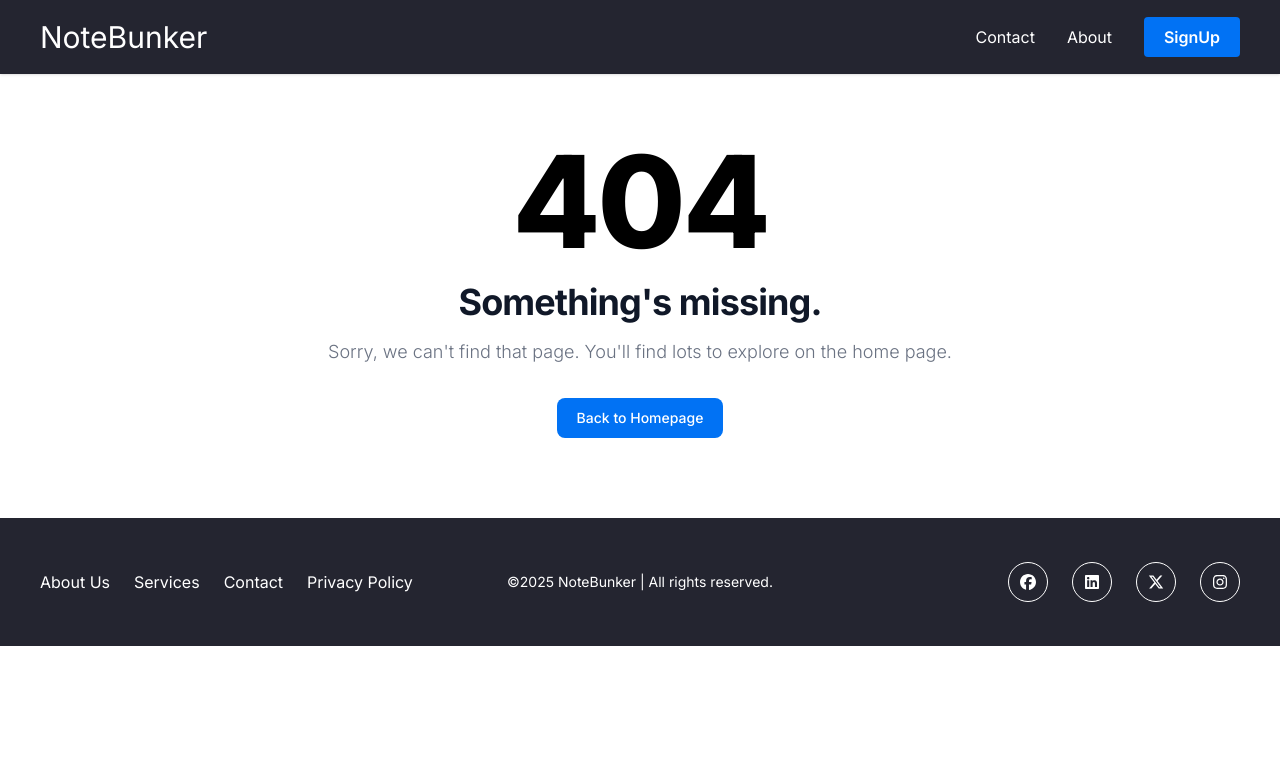
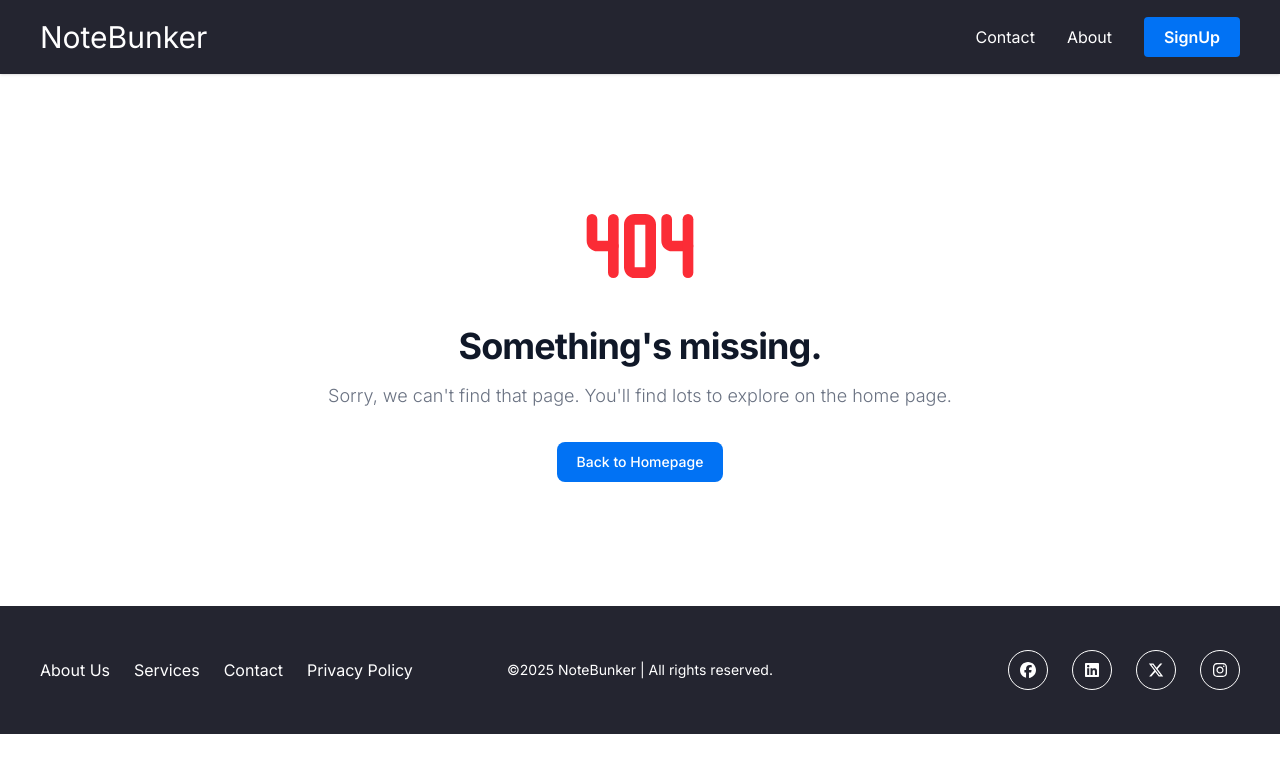
Before and after one commit to shawnsaldanha79/NoteBunker, a React (Vite) app in the folder frontend/: page / in a window 1280 px wide. Shown: the top 772 px of the page. Built offline with nearby package versions, Linux system fonts and the light colour scheme; no server answers.

Commit message:
Update frontend files and implement AllNotes functionality

```diff
--- a/frontend/src/App.jsx
+++ b/frontend/src/App.jsx
@@ -7,6 +7,9 @@ import Signup from "./pages/Auth/Signup";
 import AboutPage from "./pages/AboutPage";
 import ContactPage from "./pages/ContactPage";
 import NotFound from "./pages/NotFound";
+import AllNotes from "./pages/Notes/AllNotes";
+import ProtectedRoute from "./components/common/ProtectedRoute";
+import AccessDenied from "./pages/Auth/AccessDenied";
 
 const App = () => {
     return (
@@ -18,6 +21,18 @@ const App = () => {
                 <Route path="/signup" element={<Signup />} />
                 <Route path="/about" element={<AboutPage />} />
                 <Route path="/contact" element={<ContactPage />} />
+
+                <Route
+                    path="/notes"
+                    element={
+                        <ProtectedRoute>
+                            <AllNotes />
+                        </ProtectedRoute>
+                    }
+                />
+
+                <Route path="/access-denied" element={<AccessDenied />} />
+
                 <Route path="/*" element={<NotFound />} />
             </Routes>
             <Footer />
--- a/frontend/src/index.css
+++ b/frontend/src/index.css
@@ -4,10 +4,10 @@
     /* Color palette */
     --color-headerColor: #242530;
     --color-textColor: #ffffff;
-  --color-btnColor: #0172F4;
-  --color-noteColor: #FFCF7C;
+    --color-btnColor: #0172f4;
+    --color-noteColor: #ffcf7c;
     --color-customRed: rgba(172, 30, 35, 1);
-  --color-testimonialCard: #F9F9F9;
+    --color-testimonialCard: #f9f9f9;
 
     /* Font families */
     /* --font-inter: Inter; */
@@ -37,7 +37,7 @@
 
 @layer base {
     html {
-    font-family: 'Inter', sans-serif;
+        font-family: "Inter", sans-serif;
     }
 }
 
--- a/frontend/src/pages/Auth/Login.jsx
+++ b/frontend/src/pages/Auth/Login.jsx
@@ -6,7 +6,7 @@ import { jwtDecode } from "jwt-decode";
 import InputField from "../../components/common/InputField";
 import { GrGoogle, GrGithub } from "react-icons/gr";
 import Divider from "@mui/material/Divider";
-import Buttons from "../../utils/Buttons";
+import Buttons from "../../components/common/Buttons";
 import toast from "react-hot-toast";
 import { useMyContext } from "../../store/useMyContext";
 
@@ -47,7 +47,7 @@ const Login = () => {
             setLoading(true);
             const response = await api.post("/auth/public/signin", data);
             toast.success("Login successful");
-            console.log(response)
+            console.log(response);
             reset();
             if (response.status === 200 && response.data.jwtToken) {
                 console.log("jwtToken: ", response.data.jwtToken);
--- a/frontend/src/pages/NotFound.jsx
+++ b/frontend/src/pages/NotFound.jsx
@@ -1,19 +1,20 @@
+import { TbError404 } from "react-icons/tb";
 import { Link } from "react-router-dom";
 
 const NotFound = () => {
     return (
         <section className="bg-white dark:bg-gray-900">
-      <div className="py-8 px-4 mx-auto max-w-screen-xl lg:py-16 lg:px-6">
+            <div className="py-8 px-4 mx-auto max-w-screen-xl lg:py-27 lg:px-6">
                 <div className="mx-auto max-w-screen-sm text-center">
-          <h1 className="mb-4 text-7xl tracking-tight font-extrabold lg:text-9xl text-primary-600 dark:text-primary-500">
-            404
-          </h1>
+                    <div className="text-red-500 mb-4 text-2xl tracking-tight font-extrabold lg:text-9xl text-primary-600 flex justify-center">
+                        <TbError404 />
+                    </div>
                     <p className="mb-4 text-3xl tracking-tight font-bold text-gray-900 md:text-4xl dark:text-white">
                         Something's missing.
                     </p>
                     <p className="mb-4 text-lg font-light text-gray-500 dark:text-gray-400">
-            Sorry, we can't find that page. You'll find lots to explore on the
-            home page.
+                        Sorry, we can't find that page. You'll find lots to
+                        explore on the home page.
                     </p>
                     <Link
                         to="/"
--- a/frontend/src/utils/Buttons.jsx
+++ /dev/null
@@ -1,14 +0,0 @@
-const Buttons = ({ disabled, children, className, onClickhandler, type }) => {
-  return (
-    <button
-      disabled={disabled}
-      type={type}
-      className={className}
-      onClick={onClickhandler}
-    >
-      {children}
-    </button>
-  );
-};
-
-export default Buttons;
```
Also changed, not shown: frontend/src/components/layout/Footer.jsx (+7 -3 lines), frontend/src/pages/Auth/Signup.jsx (+5 -3 lines). Lines whose indentation alone changed are shown as unchanged.
